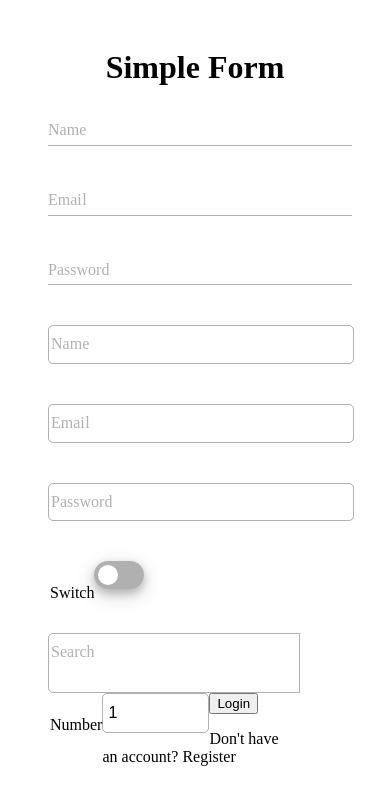
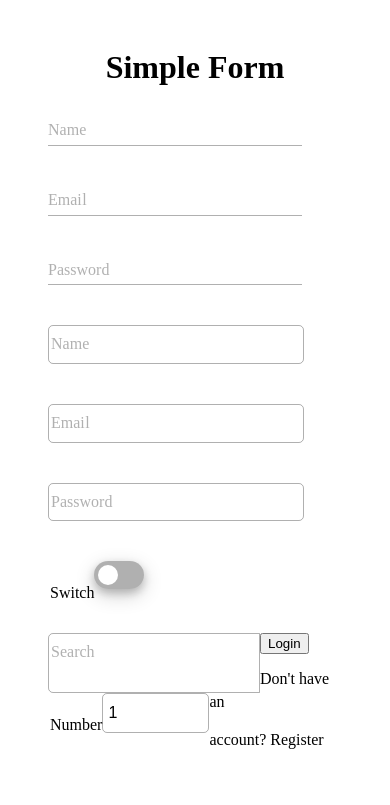
Before and after one commit to Aberratio/CleanFramework, a PHP site: page /simple_form.html in a window 390 px wide. Shown: the top 805 px of the page. Run offline with PHP 8.4, Linux system fonts and the light colour scheme; some libraries are stand-ins or nearby versions.

Commit message:
responsive form control width

```diff
--- a/forms/form_style.css
+++ b/forms/form_style.css
@@ -27,6 +27,12 @@
   position: relative;
   margin: 20px 0 40px;
   width: 300px;
+}
+
+@media (max-width: 450px) {
+  .form-control {
+    width: 250px;
+  }
 }
 
 .form-control input {
```
